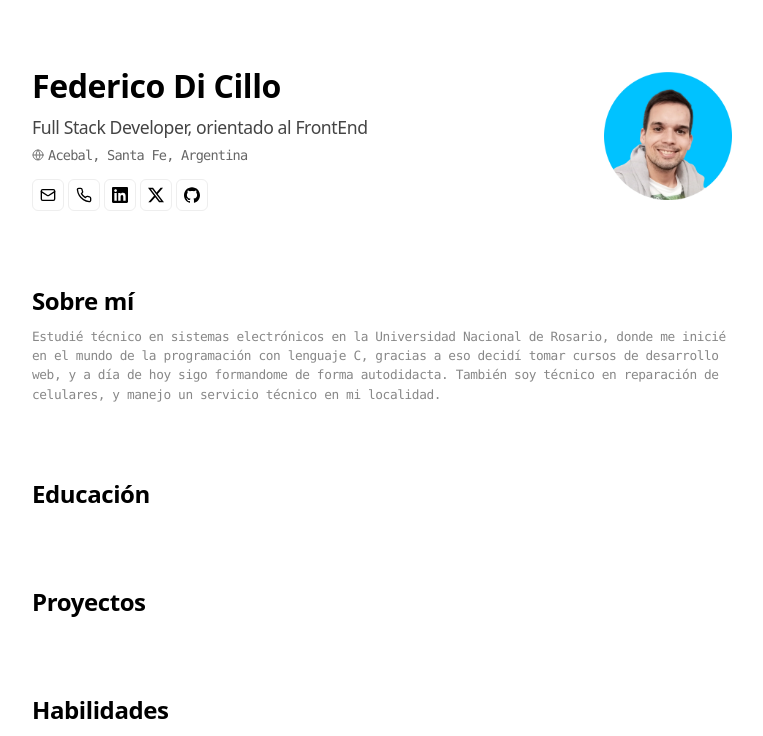
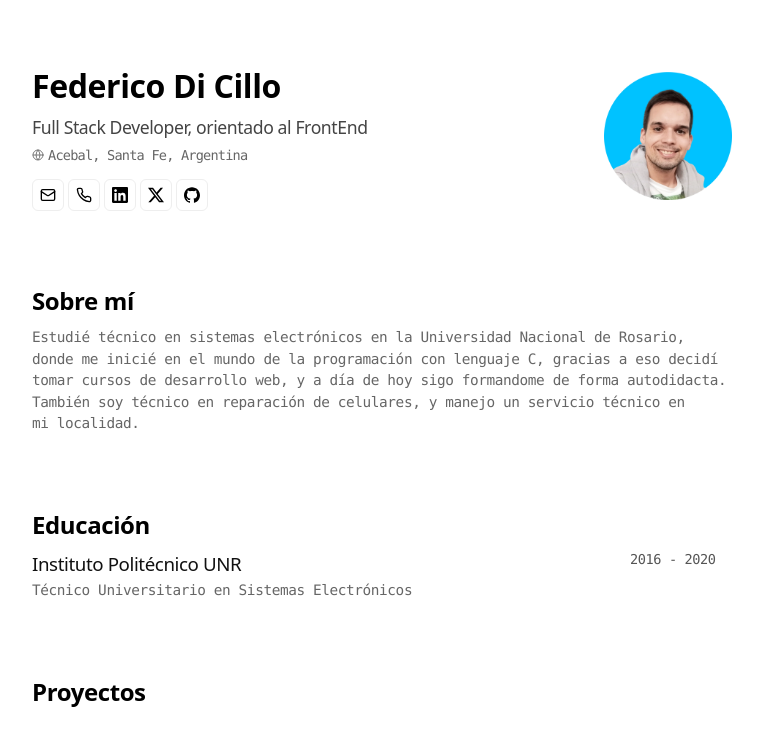
Before and after one commit to federicoDicillo/minimalist-portfolio, an Angular app: page / in a window 1280 px wide. Shown: the top 736 px of the page, without its empty margins (258-1021 px from the left). Built offline with nearby package versions, Linux system fonts and the light colour scheme; grey boxes are pictures that could not be loaded.

Commit message:
add education

```diff
--- a/cv.json
+++ b/cv.json
@@ -79,12 +79,12 @@
     ]
   }],
   "education": [{
-    "institution": "Universitat Oberta de Catalunya",
-    "url": "https://www.uoc.edu/portal/es/index.html",
-    "area": "Ingeniero de Software",
-    "studyType": "Bachelor",
-    "startDate": "2003-01-01",
-    "endDate": "2009-01-01",
+    "institution": "Instituto Politécnico UNR",
+    "url": "https://www.ips.edu.ar/",
+    "area": "Técnico Universitario en Sistemas Electrónicos",
+    "studyType": "Terciario",
+    "startDate": "2016",
+    "endDate": "2020",
     "score": "4.0",
     "courses": [
       "DB1101 - Basic SQL"
@@ -110,13 +110,6 @@
     "summary": "Description…"
   }],
   "skills": [
-    {
-      "name": "kotlin",
-      "level": "Master",
-      "keywords": [
-        "Desarrollo Web", "Frontend"
-      ]
-    },
     {
       "name": "HTML",
       "level": "Master",
--- a/src/app/components/sections/education/education.component.css
+++ b/src/app/components/sections/education/education.component.css
@@ -0,0 +1,42 @@
+ul {
+  display: flex;
+  flex-direction: column;
+  gap: 32px;
+}
+
+article h3 {
+  font-weight: 500;
+  color: #111;
+}
+
+article a {
+  color: #111;
+}
+
+article a:hover {
+  text-decoration: underline;
+}
+
+article h4 {
+  color: #222;
+  font-weight: 400;
+}
+
+header {
+  display: flex;
+  justify-content: space-between;
+  align-items: flex-start;
+  margin-bottom: 4px;
+}
+
+.date {
+  color: #555;
+  font-size: 0.85rem;
+  min-width: 102px;
+}
+
+@media (width <= 700px) {
+  .date {
+    text-align: right;
+  }
+}
--- a/src/app/components/sections/education/education.component.html
+++ b/src/app/components/sections/education/education.component.html
@@ -1,3 +1,23 @@
 <app-section title="Educación">
+    <ul>
+        <li *ngFor="let study of education">
+            <article>
 
+                <header>
+                    <div>
+                        <a href="{{study.url}}" title="Ir a {{study.url}}" target="_blank"><h3>{{study.institution}}</h3></a>
+                    </div>
+                    <div class="date">
+                        <time *ngIf="study.endDate; else defaultString">{{study.startDate}} - {{study.endDate}}</time>
+                        <ng-template #defaultString>{{study.startDate}} - Actual</ng-template>
+                     </div>
+                </header>
+
+                <footer>
+                    <p>{{study.area}}</p>
+                </footer>
+
+            </article>
+        </li>
+    </ul>
 </app-section>
--- a/src/app/components/sections/education/education.component.ts
+++ b/src/app/components/sections/education/education.component.ts
@@ -1,13 +1,19 @@
 import { Component } from '@angular/core';
+import { CommonModule } from '@angular/common';
+
 import { SectionComponent } from '../../section/section.component';
+import { education } from '@cv';
 
 @Component({
   selector: 'app-education',
   standalone: true,
-  imports: [SectionComponent],
+  imports: [CommonModule,
+            SectionComponent],
   templateUrl: './education.component.html',
   styleUrl: './education.component.css'
 })
 export class EducationComponent {
+public education = education
+
 
 }
--- a/src/styles.css
+++ b/src/styles.css
@@ -32,13 +32,13 @@ h2,
 h3,
 h4 {
   margin: 0;
-  font-family: system-ui, -apple-system, BlinkMacSystemFont, "Segoe UI", Roboto,
-    Oxygen, Ubuntu, Cantarell, "Open Sans", "Helvetica Neue", sans-serif;
+  font-family: system-ui, -apple-system, BlinkMacSystemFont, Segoe UI, Roboto,
+    Oxygen, Ubuntu, Cantarell, Open Sans, Helvetica Neue, sans-serif;
 }
 
 p {
-  color: #888;
-  font-size: 0.8rem;
+  color: #666;
+  font-size: 0.9rem;
   line-height: 1.5;
   margin: 0;
   text-wrap: pretty;
```
